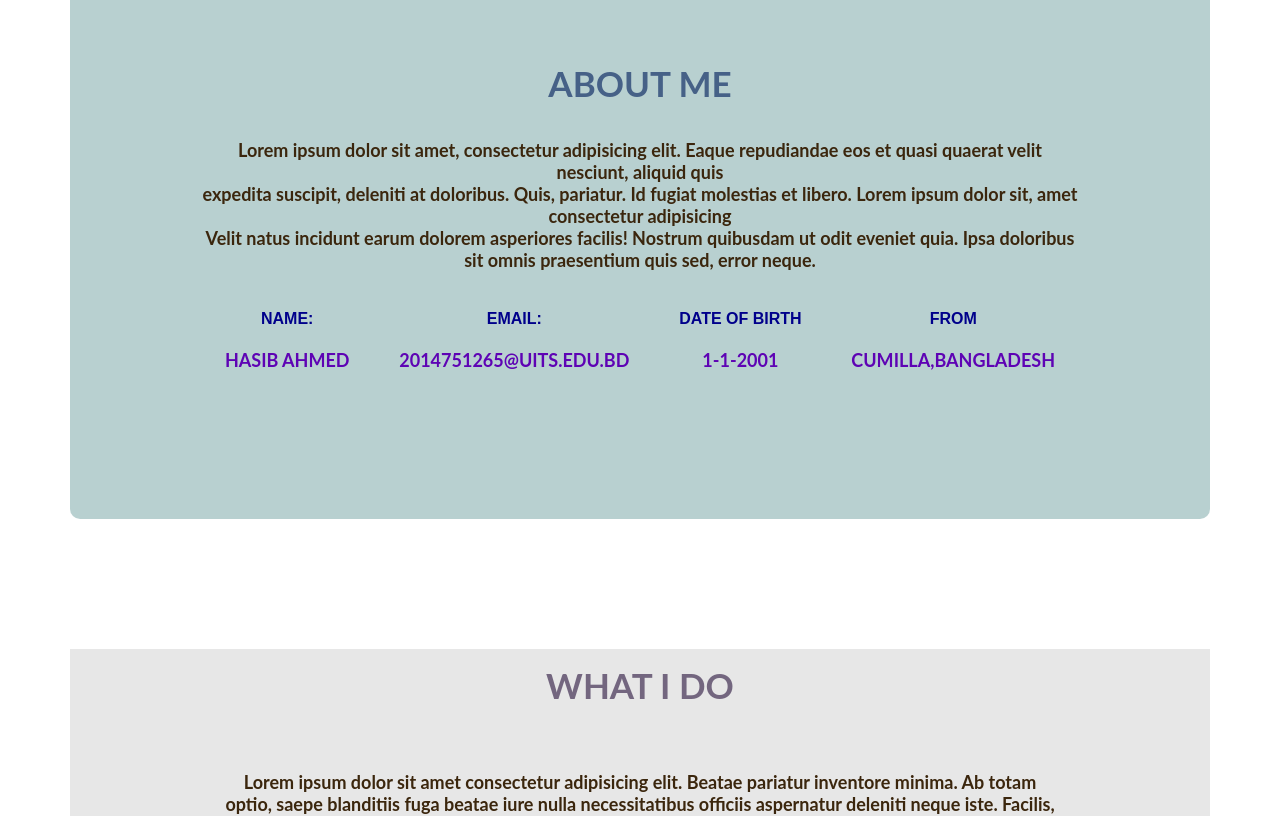
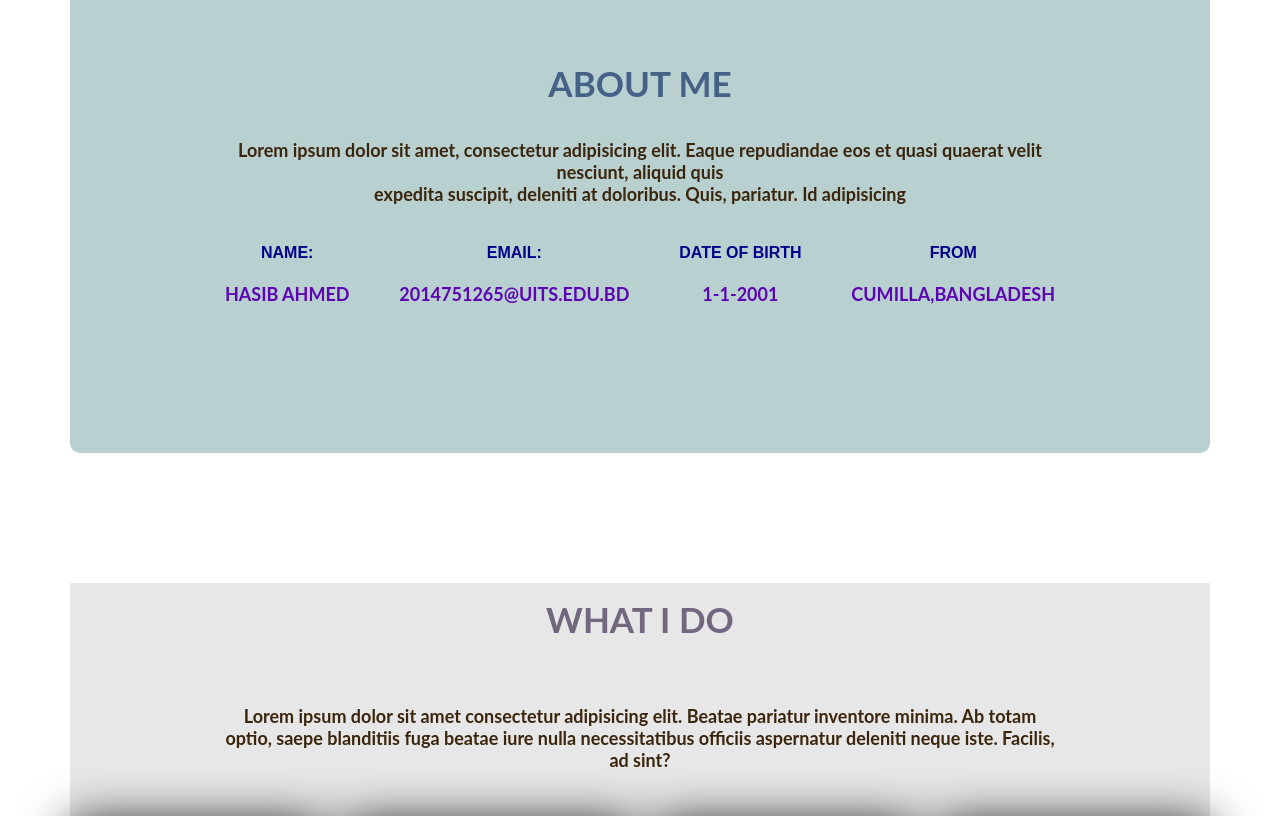
Before and after one commit to HasibAhmed265/my-portfolio-website, a plain HTML site: page index.html in a window 1280 px wide. Shown: the part 940-1756 px from the top of the page. Drawn offline with Linux system fonts and the light colour scheme.

Commit message:
first commit

```diff
--- a/index.html
+++ b/index.html
@@ -37,8 +37,8 @@
         <section class="about">
             <h3 class="section-title">ABOUT ME</h3>
             <p class="section-description">
-                Lorem ipsum dolor sit amet, consectetur adipisicing elit. Eaque repudiandae eos et quasi quaerat velit nesciunt, aliquid quis <br>expedita suscipit, deleniti at doloribus. Quis, pariatur. Id fugiat molestias et libero. Lorem ipsum dolor sit, amet consectetur adipisicing <br>
-                 Velit natus incidunt earum dolorem asperiores facilis! Nostrum quibusdam ut odit eveniet quia. Ipsa doloribus sit omnis praesentium quis sed, error neque.
+                Lorem ipsum dolor sit amet, consectetur adipisicing elit. Eaque repudiandae eos et quasi quaerat velit nesciunt, aliquid quis <br>expedita suscipit, deleniti at doloribus. Quis, pariatur. Id adipisicing
+
             </p>
             <div class="about-info-container">
                 <div class="about-inf">
```
